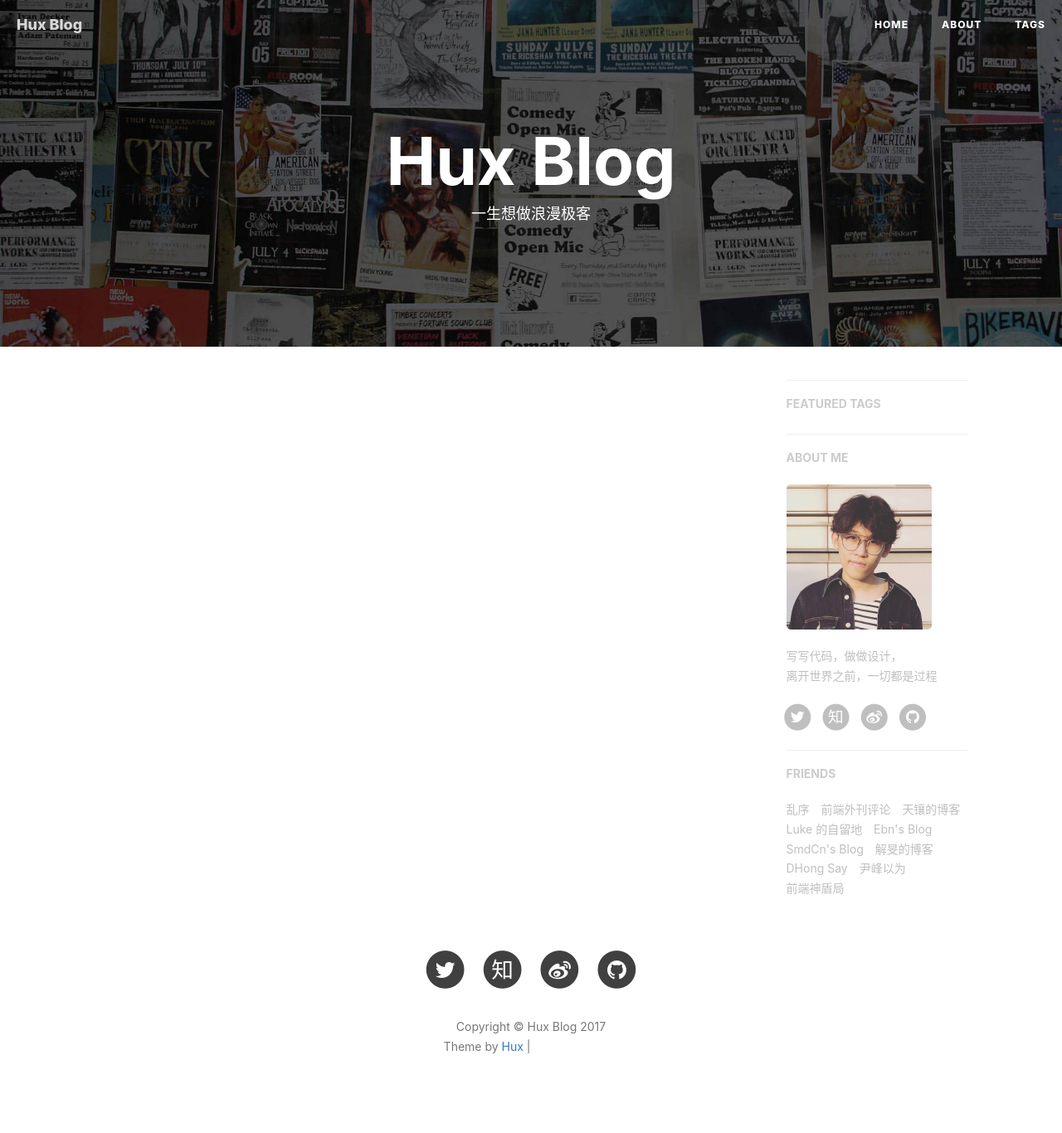
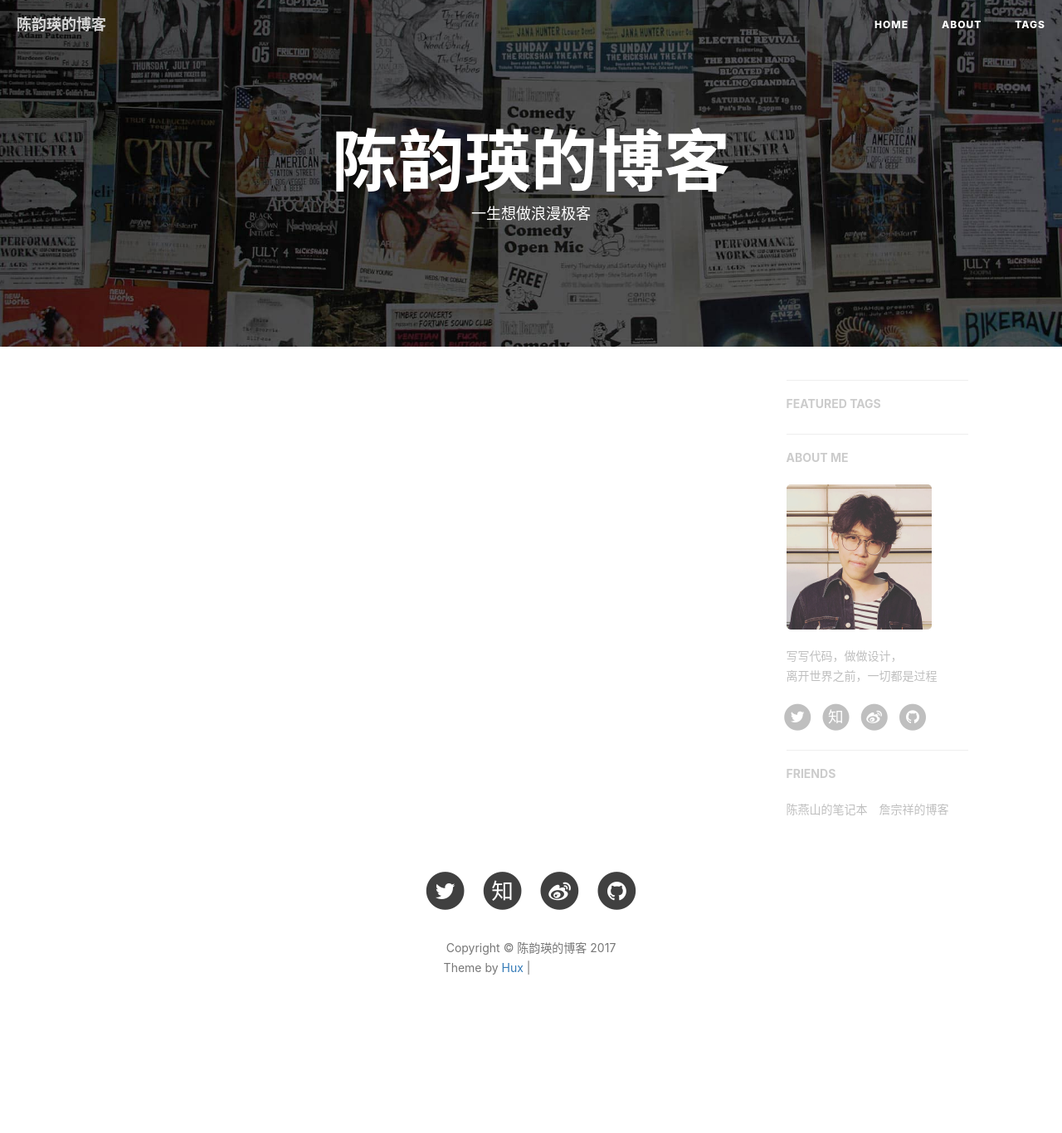
Before and after one commit to yunyingchen/yunyingchen.github.io, a Jekyll site: the page built from index.html, in a window 1280 px wide. Shown: the whole page at 83% size. Built offline with Jekyll 4.4.1, drawn with Linux system fonts in a browser that asks for light colours; nearby versions of some CDN libraries; the list of posts is cut into pages by our own code; comment, search, counter and statistics services are not loaded; after the commit the page ends 1271 px from its top, so only the background shows below that; grey boxes are pictures that could not be loaded.

Commit message:
Update _config.yml

```diff
--- a/_config.yml
+++ b/_config.yml
@@ -1,11 +1,11 @@
 # Site settings
-title: Hux Blog
-SEOTitle: 黄玄的博客 | Hux Blog
+title: 陈韵瑛的博客
+SEOTitle: 陈韵瑛的博客
 header-img: img/home-bg.jpg
-email: huxpro@gmail.com
+email: chen2y7@163.com
 description: "关于前端与设计、黑客与画家 | 黄玄，Web & Mobile Lover，Front-End Engineer，UX Designer | 这里是 @Hux黄玄 的个人博客，与你一起发现更大的世界。"
 keyword: "黄玄, Hux黄玄, Hux, 鬼栈, huxpro, @huxpro, 黄玄的博客, Hux Blog, 博客, 个人网站, 互联网, 前端, 设计, 产品, 肖玉, Lynn, 肖玉的男朋友"
-url: "https://huangxuan.me"              # your host, for absolute URL
+url: "http://chenyy.cc"              # your host, for absolute URL
 baseurl: ""                             # for example, '/blog' if your blog hosted on 'host/blog'
 
 
@@ -14,7 +14,7 @@ baseurl: ""                             # for example, '/blog' if your blog host
 RSS: false
 weibo_username:     huxpro
 zhihu_username:     huxpro
-github_username:    huxpro
+github_username:    yunyingchen
 twitter_username:   huxpro
 #facebook_username:  huxpro
 # linkedin_username:  firstname-lastname-idxxxx
@@ -48,7 +48,7 @@ kramdown:
 
 
 # Disqus settings
-disqus_username: hux
+disqus_username: cyy
 
 # Netease setttings
 netease_comment: false
@@ -61,7 +61,7 @@ netease_comment: false
 
 # Google Analytics
 ga_track_id: 'UA-49627206-1'            # Format: UA-xxxxxx-xx
-ga_domain: huangxuan.me
+ga_domain: chenyy.cc
 
 
 
@@ -90,34 +90,10 @@ friends: [
     #     title: "Su",
     #     href: "http://su.gallery/"
     # },{
-        title: "乱序",
-        href: "http://mida.re/"
+        title: "陈燕山的笔记本",
+        href: "http://chenyanshan.com/"
     },{
-        title: "前端外刊评论",
-        href: "http://qianduan.guru/"
-    },{
-        title: "天镶的博客",
-        href: "http://lingyu.wang/"
-    },{
-        title: "Luke 的自留地",
-        href: "http://hmqk1995.github.io"
-    },{
-        title: "Ebn's Blog",
-        href: "http://ebnbin.com/"
-    },{
-        title: "SmdCn's Blog",
-        href: "http://blog.smdcn.net"
-    },{
-        title: "解旻的博客",
-        href: "http://xieminis.me/"
-    },{
-        title: "DHong Say",
-        href: "http://dhong.co"
-    },{
-        title: "尹峰以为",
-        href: "http://ingf.github.io/"
-    },{
-        title: "前端神盾局",
-        href: "http://wepiaofei.github.io/blog/"
+        title: "詹宗祥的博客",
+        href: "http://zhanzx.cn/"
     }
 ]
```
